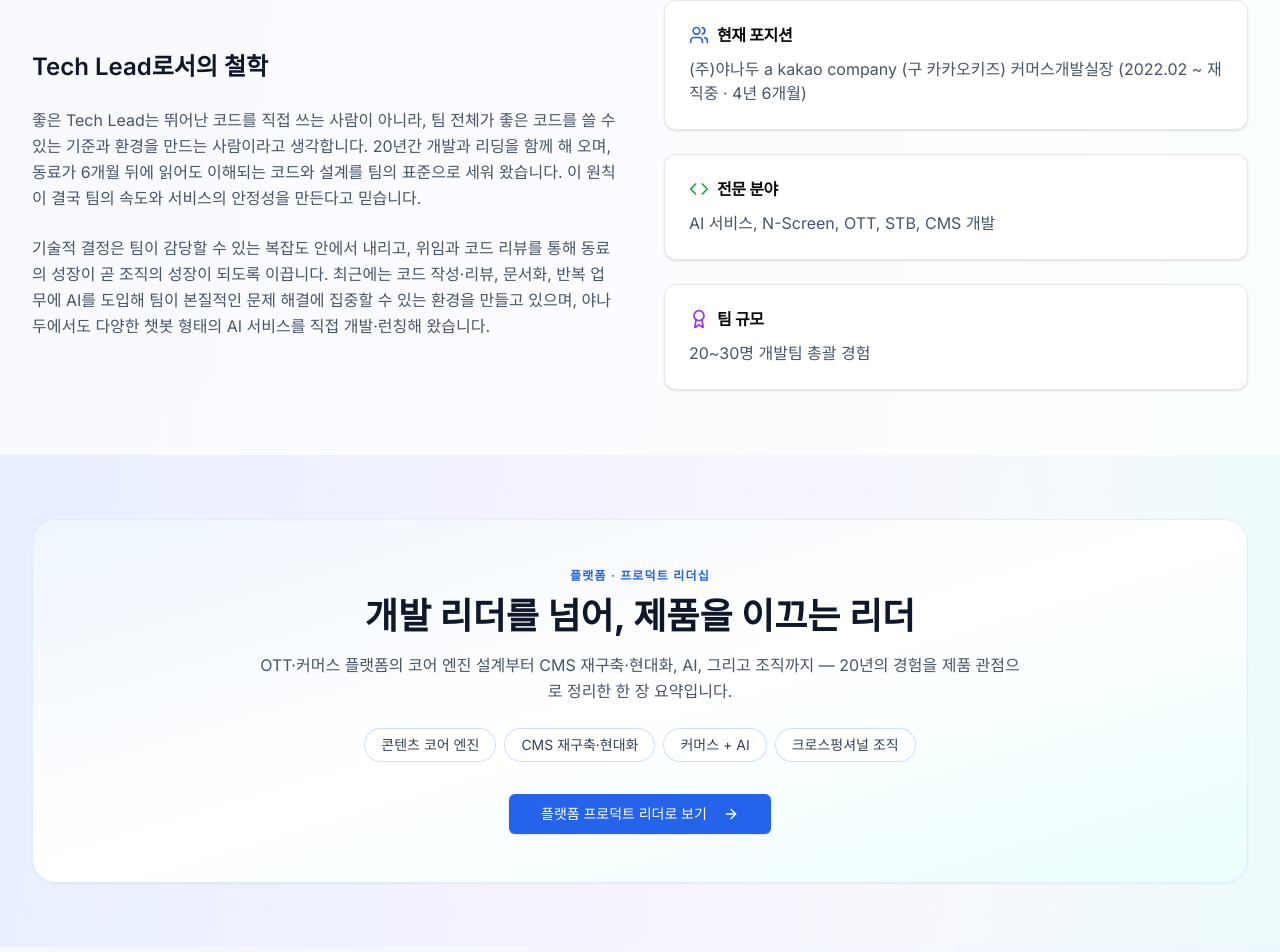
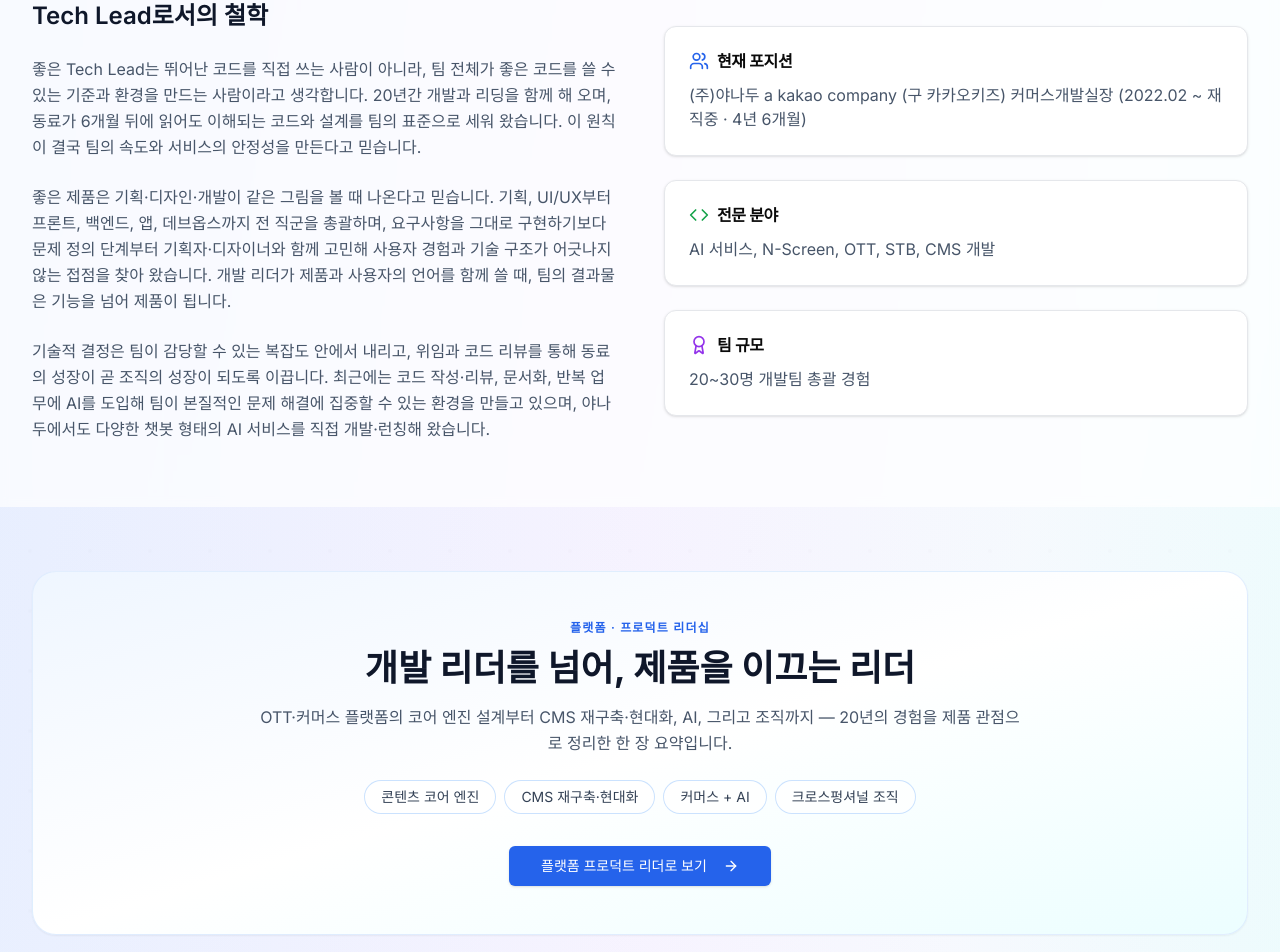
Before and after one commit to withwooyong/withwooyong.github.io, a Next.js app: page / in a window 1280 px wide. Shown: the part 859-1811 px from the top of the page. Built offline with nearby package versions, Linux system fonts and the light colour scheme; no server answers.

Commit message:
content: Tech Lead 철학에 기획·UI/UX 제품 관점 단락 추가

```diff
--- a/pages/index.tsx
+++ b/pages/index.tsx
@@ -140,6 +140,10 @@ export default function Home() {
                 <p className="text-slate-600 dark:text-slate-300 leading-relaxed mb-6">
                   좋은 Tech Lead는 뛰어난 코드를 직접 쓰는 사람이 아니라, 팀 전체가 좋은 코드를 쓸 수 있는 기준과 환경을 만드는 사람이라고 생각합니다. 20년간 개발과 리딩을 함께 해 오며, 동료가 6개월 뒤에
                   읽어도 이해되는 코드와 설계를 팀의 표준으로 세워 왔습니다. 이 원칙이 결국 팀의 속도와 서비스의 안정성을 만든다고 믿습니다.
+                </p>
+                <p className="text-slate-600 dark:text-slate-300 leading-relaxed mb-6">
+                  좋은 제품은 기획·디자인·개발이 같은 그림을 볼 때 나온다고 믿습니다. 기획, UI/UX부터 프론트, 백엔드, 앱, 데브옵스까지 전 직군을 총괄하며, 요구사항을 그대로 구현하기보다 문제 정의 단계부터
+                  기획자·디자이너와 함께 고민해 사용자 경험과 기술 구조가 어긋나지 않는 접점을 찾아 왔습니다. 개발 리더가 제품과 사용자의 언어를 함께 쓸 때, 팀의 결과물은 기능을 넘어 제품이 됩니다.
                 </p>
                 <p className="text-slate-600 dark:text-slate-300 leading-relaxed">
                   기술적 결정은 팀이 감당할 수 있는 복잡도 안에서 내리고, 위임과 코드 리뷰를 통해 동료의 성장이 곧 조직의 성장이 되도록 이끕니다. 최근에는 코드 작성·리뷰, 문서화, 반복 업무에 AI를 도입해 팀이
```
